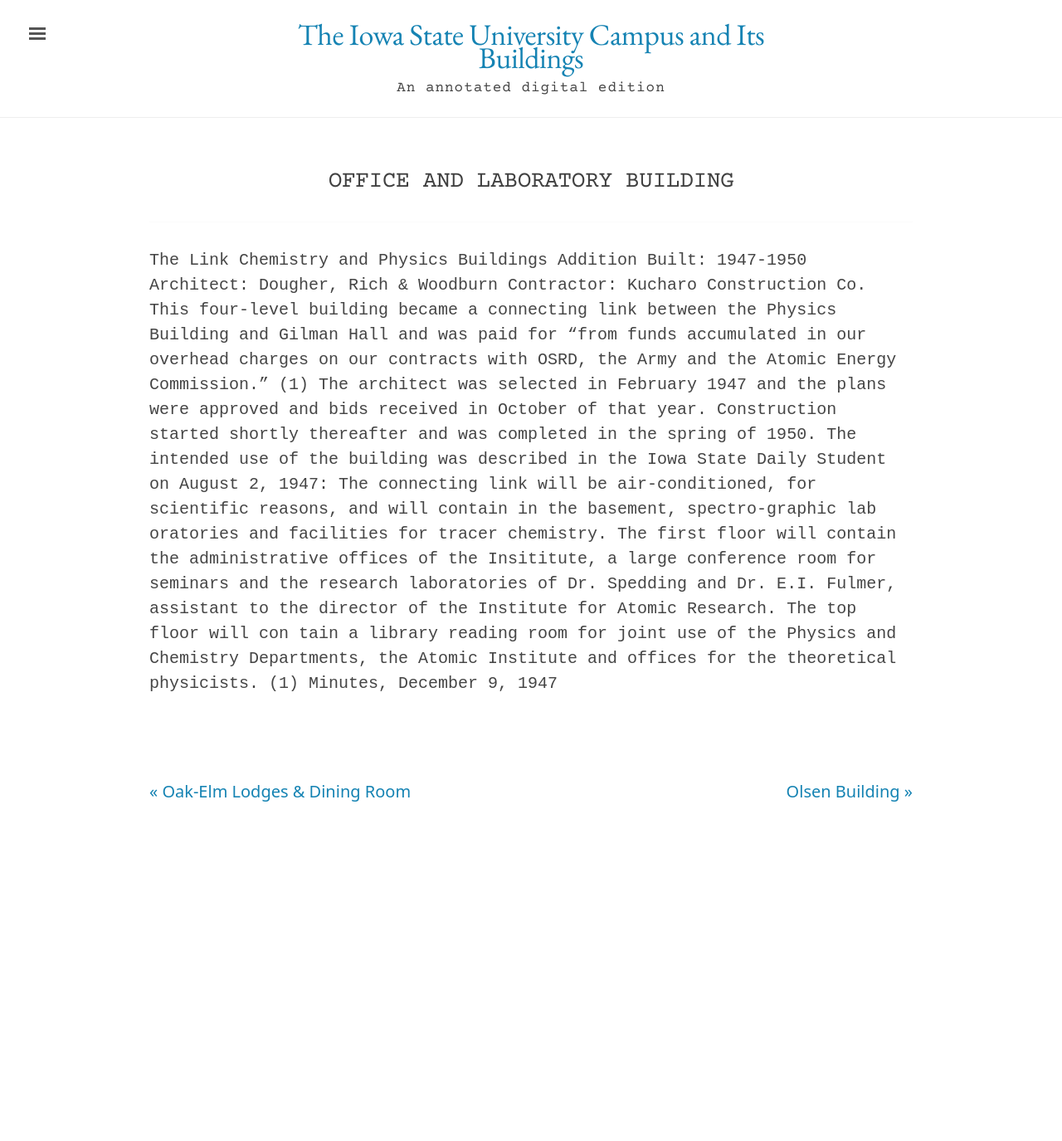
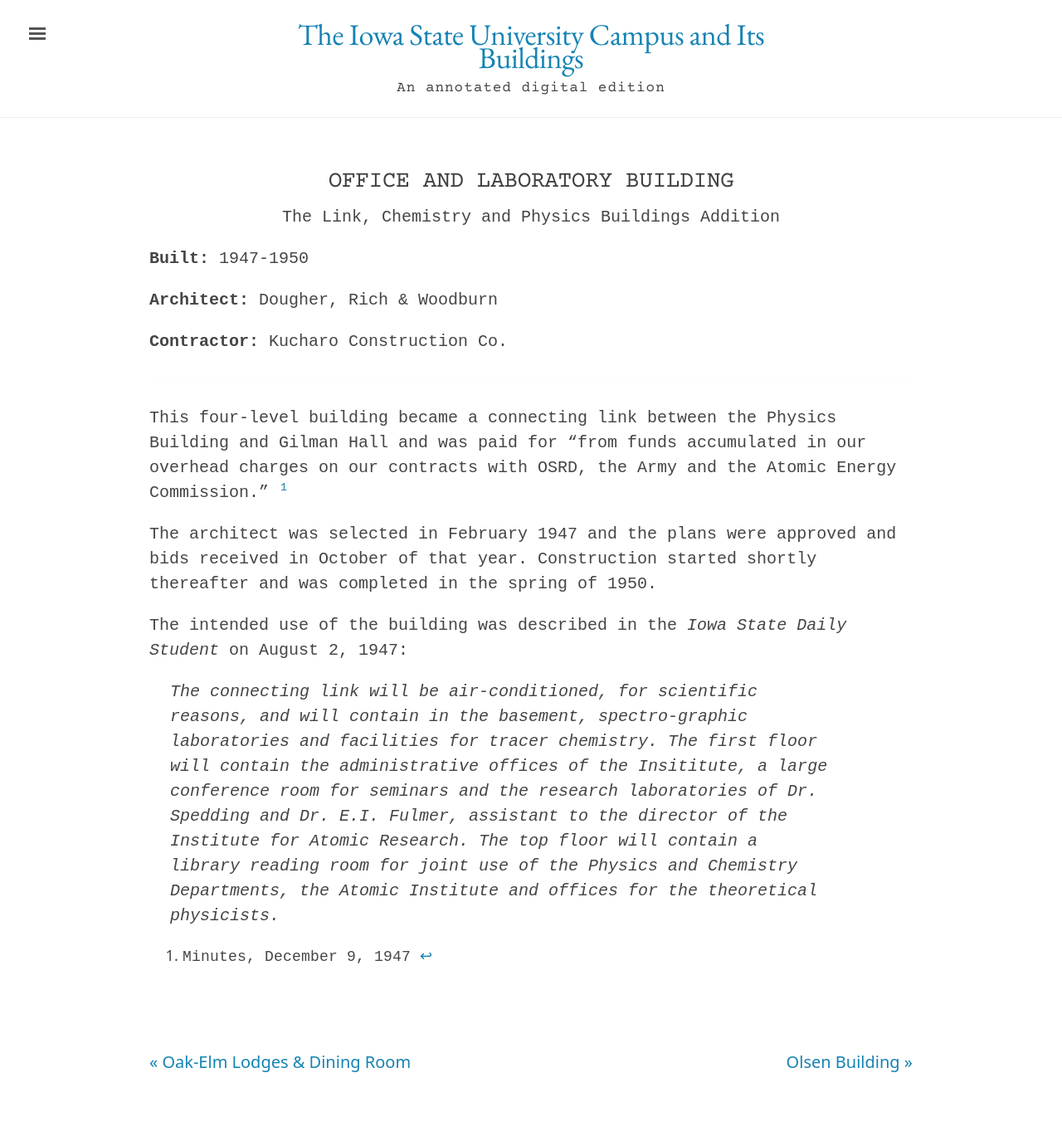
Before and after one commit to emanderson811/day-edition, a Jekyll site: the page built from _texts/buildings/158day-office-lab.md, in a window 1280 px wide. Shown: the whole page at 83% size. Built offline with Jekyll 4.4.1, drawn with Linux system fonts in a browser that asks for light colours; before the commit the page ends 1049 px from its top, so only the background shows below that; some of the changed lines change nothing that is shown.

Commit message:
Update 158day-office-lab.md

```diff
--- a/_texts/buildings/158day-office-lab.md
+++ b/_texts/buildings/158day-office-lab.md
@@ -2,10 +2,12 @@
 layout: building
 title: "Office and Laboratory Building"
 alternative_name:
-built:
+  - "The Link"
+  - "Chemistry and Physics Buildings Addition"
+built: "1947-1950"
 addition:
-architect:
-contractor:
+architect: "Dougher, Rich & Woodburn"
+contractor: "Kucharo Construction Co."
 razed:
 author:
 rights: Public Domain
@@ -14,11 +16,12 @@
 ---
 ---
 
-The Link
-Chemistry and Physics Buildings Addition
-Built: 1947-1950 Architect: Dougher, Rich & Woodburn Contractor: Kucharo Construction Co.
-This four-level building became a connecting link between the Physics Building and Gilman Hall and was paid for "from funds accumulated in our overhead charges on our contracts with OSRD, the Army and the Atomic Energy Commission." (1)
+This four-level building became a connecting link between the Physics Building and Gilman Hall and was paid for "from funds accumulated in our overhead charges on our contracts with OSRD, the Army and the Atomic Energy Commission." [^fn1]
+
 The architect was selected in February 1947 and the plans were approved and bids received in October of that year. Construction started shortly thereafter and was completed in the spring of 1950.
-The intended use of the building was described in the Iowa State Daily Student on August 2, 1947:
-The connecting link will be air-conditioned, for scientific reasons, and will contain in the basement, spectro-graphic lab oratories and facilities for tracer chemistry. The first floor will contain the administrative offices of the Insititute, a large conference room for seminars and the research laboratories of Dr. Spedding and Dr. E.I. Fulmer, assistant to the director of the Institute for Atomic Research. The top floor will con tain a library reading room for joint use of the Physics and Chemistry Departments, the Atomic Institute and offices for the theoretical physicists.
-(1) Minutes, December 9, 1947
+
+The intended use of the building was described in the *Iowa State Daily Student* on August 2, 1947:
+
+>The connecting link will be air-conditioned, for scientific reasons, and will contain in the basement, spectro-graphic laboratories and facilities for tracer chemistry. The first floor will contain the administrative offices of the Insititute, a large conference room for seminars and the research laboratories of Dr. Spedding and Dr. E.I. Fulmer, assistant to the director of the Institute for Atomic Research. The top floor will contain a library reading room for joint use of the Physics and Chemistry Departments, the Atomic Institute and offices for the theoretical physicists.
+
+[^fn1]: Minutes, December 9, 1947
```
